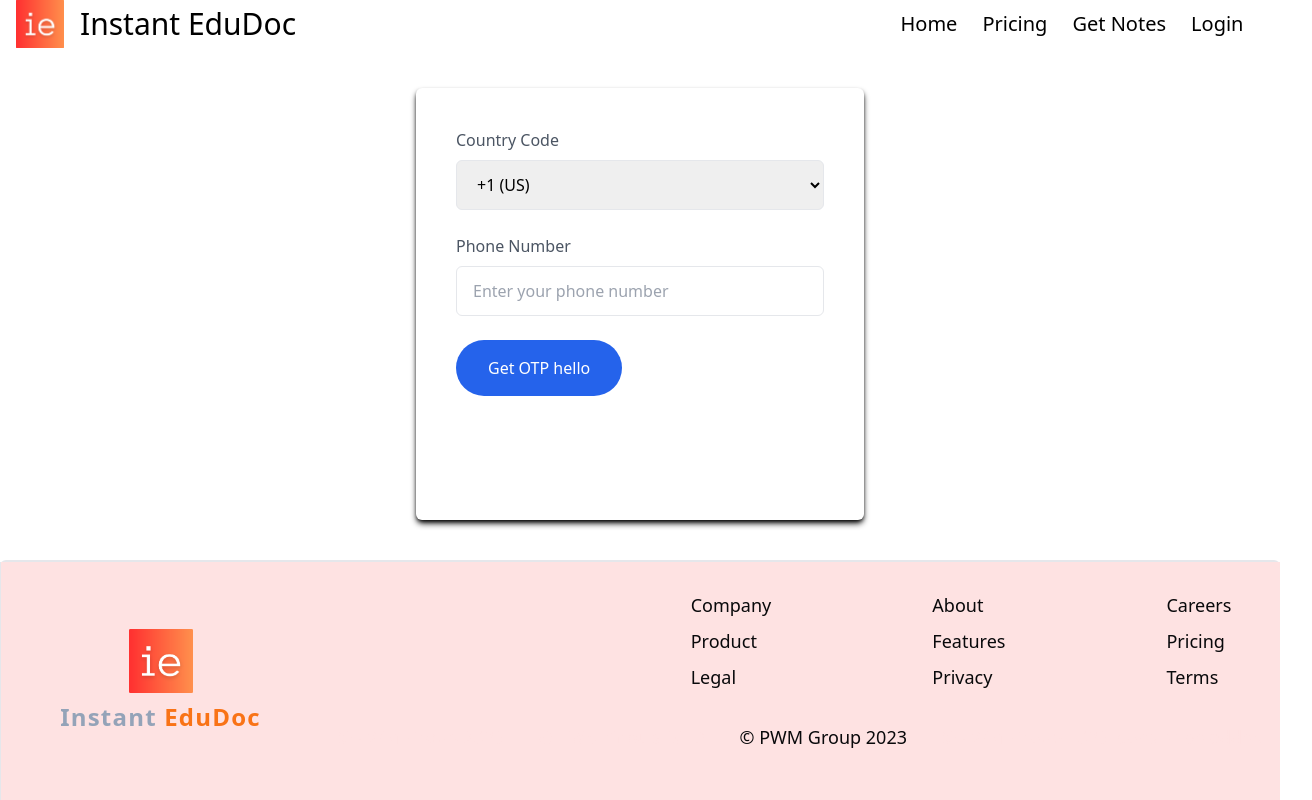
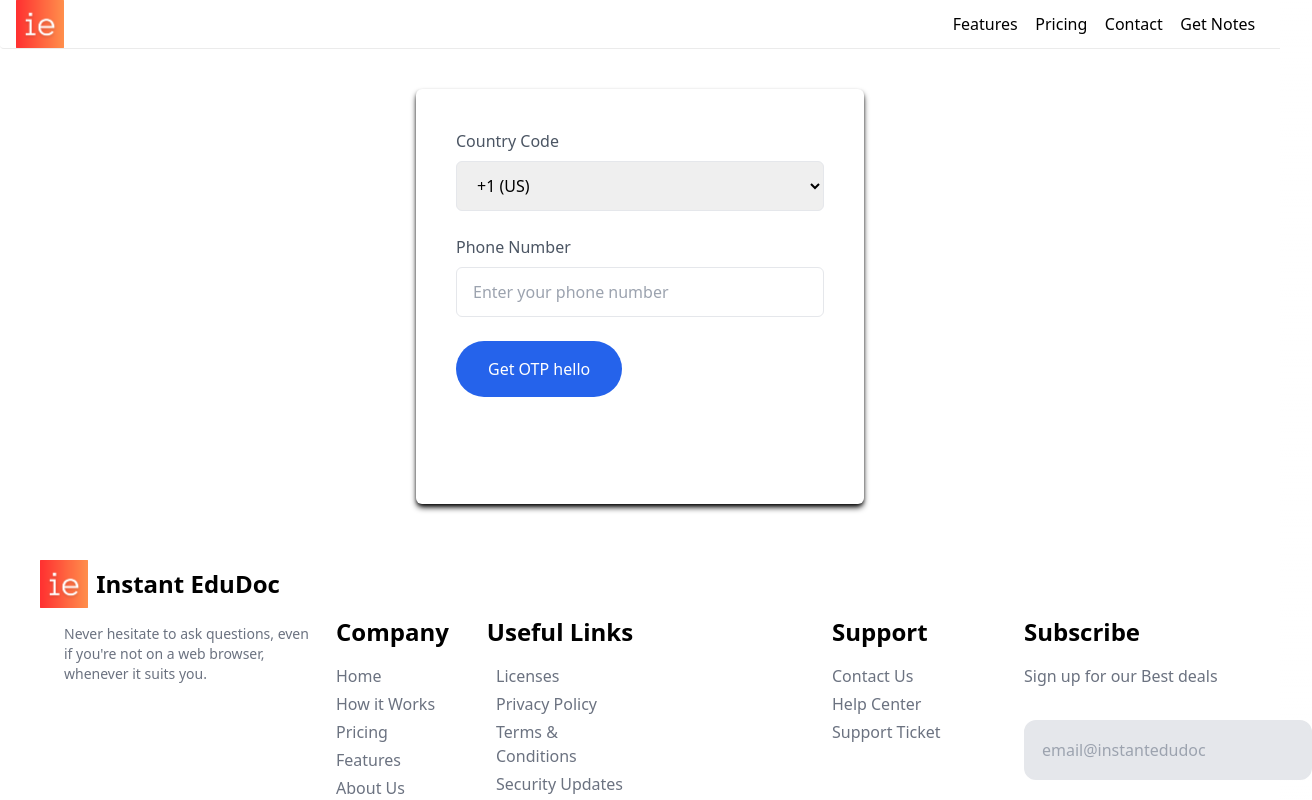
Before and after one commit to MayankGupta2023/ie-pwm, a Next.js app: page /login in a window 1280 px wide. Shown: the whole page, 1312 px wide, since content can reach past the window. Built offline with nearby package versions, Linux system fonts and the light colour scheme; no server answers.

Commit message:
major layout changes

```diff
--- a/src/components/footer.js
+++ b/src/components/footer.js
@@ -5,76 +5,95 @@ import logo from '../assets/logo.png'
 
 
 const Footer = () => {
-  return (
+    return (
 
 
-    <footer className="bg-slate-100  text-white  mt-10 w-full h-60 flex rounded-t-md border-t-2">
-       <div className="w-1/4 h-full bg-red-100 border-l flex flex-col items-center justify-center">
-       {/* Logo */}
-       <img src={logo.src} alt="Logo" className="w-16 h-16 mb-2" />
+        <footer className='flex w-full h-full '>
 
-       {/* Company Name */}
-       <p className="text-slate-400 font-bold text-2xl  tracking-wider">
-       Instant <span className="text-orange-500">EduDoc</span>
-   </p>
-   </div>
+            <div className='h-full w-1/4'>
+                <div className='h-4/5 flex flex-col gap-4 justify-center items-center '>
 
-       {/* Rest of the content (75% width) */}
-     <div className="w-3/4 h-full bg-red-100 flex justify-center gap-8 flex-col" >
+                    <div className='flex gap-2 items-center'>
+                        <img src={logo.src} alt='logo' className='h-12' /><span className='font-bold text-2xl'>Instant EduDoc</span>
+                    </div>
+                    <p className='text-gray-500 pl-16 text-sm '>Never hesitate to ask questions, even if you're not on a web browser, whenever it suits you.</p>
 
 
-   <div className='flex justify-around items-center'>
+                </div>
+            </div>
 
-   <div className="flex flex-col mr-16" >
-           <a href="#" className="mb-2 text-zinc-950 text-lg"></a>
-           <a href="#" className="mb-2 text-zinc-950 text-lg"></a>
-           <a href="#" className=" text-zinc-950 text-lg"></a>
-       </div>
+            <div className='h-full w-1/4 flex'>
 
-       <div className="flex flex-col mr-16" >
-           <a href="#" className="mb-2 text-zinc-950 text-lg"></a>
-           <a href="#" className="mb-2 text-zinc-950 text-lg"></a>
-           <a href="#" className=" text-zinc-950 text-lg"></a>
-       </div>
+                <div className='h-full w-1/2  flex items-center flex-col pt-28  gap-4 '>
 
-       {/* Row One */}
-       <div className="flex flex-col mr-16" >
-           <a href="#" className="mb-2 text-zinc-950 text-lg">Company</a>
-           <a href="#" className="mb-2 text-zinc-950 text-lg">Product</a>
-           <a href="#" className=" text-zinc-950 text-lg">Legal</a>
-       </div>
+                    <div className='text-2xl font-semibold w-32'>Company</div>
 
-       {/* Row Two */}
-       <div className="flex flex-col mr-16">
-           <a href="#" className="mb-2  text-zinc-950 text-lg">About</a>
-           <a href="#" className="mb-2  text-zinc-950 text-lg">Features</a>
-           <a href="#" className=" text-zinc-950 text-lg">Privacy</a>
-       </div>
-
-       {/* Row Three */}
-       <div className="flex flex-col">
-           <a href="#" className="mb-2 text-zinc-950 text-lg">Careers</a>
-           <a href="#" className="mb-2  text-zinc-950 text-lg">Pricing</a>
-           <a href="#" className=" text-zinc-950 text-lg">Terms</a>
-       </div>
-   </div>
-
-   <div className=' h-12 w-full flex justify-around'>
-   <p className='text-red-100 text-lg ' > © PWM Group 2023</p>
-    <p className='text-red-100 text-lg ' > © PWM Group 2023</p>
-    <p className=' text-zinc-950 text-lg ' > © PWM Group 2023</p>
-    <p className='text-red-100 text-lg ' > © PWM Group 2023 icons to be added</p>
-
-   </div>
+                    <div className='text-gray-500 flex flex-col gap-1 w-32'>
+                        <div>Home</div>
+                        <div>How it Works</div>
+                        <div>Pricing</div>
+                        <div>Features</div>
+                        <div>About Us</div>
 
 
-   </div>
+                    </div>
+
+                </div>
+
+                <div className='h-full w-1/2  flex flex-col pt-28 items-center gap-4 '>
+
+                    <div className='text-2xl font-semibold w-42'>Useful Links</div>
+
+                    <div className='text-gray-500 flex flex-col gap-1 w-32'>
+                        <div>Licenses</div>
+                        <div>Privacy Policy</div>
+                        <div>Terms & Conditions</div>
+                        <div>Security Updates</div>
 
 
 
-       </footer>
+                    </div>
 
-  );
+                </div>
+
+            </div>
+
+            <div className='h-full w-1/4 flex items-end flex-col pt-28  gap-4 '>
+
+                <div className='text-2xl font-semibold  w-32'>Support</div>
+
+                <div className='text-gray-500 flex flex-col gap-1  w-32'>
+                    <div>Contact Us</div>
+                    <div>Help Center</div>
+                    <div>Support Ticket</div>
+
+
+
+
+                </div>
+
+
+            </div>
+
+            <div className='h-full w-1/4 flex flex-col pt-28  gap-4 '>
+
+                <div className='text-2xl font-semibold pl-16  w-32'>Subscribe</div>
+
+                <div className='text-gray-500 flex flex-col pl-16 gap-8'>
+                    <p>Sign up for our Best deals</p>
+
+                    <input className='p-4 bg-gray-200 border-2 w-72 rounded-xl' type='email' placeholder='email@instantedudoc' />
+
+
+
+
+                </div>
+
+
+            </div>
+
+        </footer>
+    );
 };
 
 export default Footer;
--- a/src/components/navbar.js
+++ b/src/components/navbar.js
@@ -27,24 +27,24 @@ const Navbar = () => {
   };
 
   return (
-    <div className={`h-full flex justify-between px-4 items-center text-xl rounded-l`}>
+    <div className={`h-full flex justify-between px-4 items-center text-xl rounded-l   ${styles.b1}`}>
       <div className='flex text-black gap-4 items-center text-3xl'>
-      <img src={logo.src} alt='logo' className={`h-12 ${styles.logo}`} />
-        Instant EduDoc
+        <img src={logo.src} alt='logo' className={`h-12 ${styles.logo}`} />
+
       </div>
 
-      <div className='flex justify-around min-w-96 p-2 '>
-        <Link href="/">Home</Link>
+      <div className='text-base flex justify-around min-w-80 '>
+        <Link href="/">Features</Link>
         <Link href="/pricing">Pricing</Link>
+        <Link href="/pricing">Contact</Link>
+
         <Link href="/Working">Get Notes</Link>
 
-        {isLoggedIn ? (
-          // If the user is logged in, show "Logout" option
+        {/* {isLoggedIn ? (
           <button onClick={handleLogout}>Logout</button>
         ) : (
-          // If the user is not logged in, show "Login" option
           <Link href="/login">Login</Link>
-        )}
+        )} */}
       </div>
     </div>
   );
--- a/src/pages/index.js
+++ b/src/pages/index.js
@@ -1,11 +1,30 @@
-import React from "react";
+import React, { useState } from "react";
 import Navbar from "../components/navbar";
 import notes from "../assets/notes.png"
 import Link from "next/link";
 import styles from "../styles/landing.module.css"
 import Footer from "../components/footer";
 
+
 export default function Home() {
+
+  const [drop1, setDrop1] = useState(false);
+  const [drop2, setDrop2] = useState(false);
+  const [drop3, setDrop3] = useState(false);
+
+  const handleDrop1 = () => {
+    setDrop1(!drop1);
+  }
+
+  const handleDrop2 = () => {
+    setDrop2(!drop2);
+  }
+
+  const handleDrop3 = () => {
+    setDrop3(!drop3);
+  }
+
+
 
   const SquarePattern = () => {
     return (
@@ -21,11 +40,11 @@ export default function Home() {
   return (
     <div className={`h-auto flex flex-col ${styles.landing}`}>
 
-      <div className={`h-64 ${styles.navbar}`}>
+      <div className={`h-64 fixed top-0 left-0 z-50 bg-white w-full ${styles.navbar}`}>
         <Navbar />
       </div>
 
-      <div className={`${styles.page}`}>
+      {/* <div className={`${styles.page}`}>
 
 
         <div className="">
@@ -51,49 +70,151 @@ export default function Home() {
 
 
 
+      </div> */}
+
+      <div className={`h-screen pt-20 ${styles.orange_grad}`}>
+
+        <div className="h-2/5 flex w-full justify-center items-end font-extrabold text-5xl text-center px-24">
+
+          <p className={styles.head}>
+            Explore AI-driven <span style={{ color: '#bf5252' }}>enhancement</span> through our Note Builder Kickstart
+
+          </p>
+        </div>
+
+        <div className="h-3/5 w-full flex justify-center items-center flex-col">
+          <p className="text-2xl w-1/2 text-center" style={{ color: "#888888" }}>Block build with a modular web design concept will easily kickstart your project, and build website & marketing site faster.</p>
+          <div>
+            <button className="text-white bg-black py-2 font-semibold px-4 shadow-2xl rounded-lg">Get Started</button>
+            <button className=" ml-4 bg-slate-100  px-4 py-2 rounded-lg mt-10 font-semibold text-black">Learn More</button>
+          </div>
+        </div>
+
       </div>
 
-      <div className={`${styles.grey} pb-12`}>
 
-        <div className="text-center text-5xl font-semibold py-8">
-          Key Features
-        </div>
 
-        <div className="flex flex-wrap justify-around gap-8">
 
-          <div className="h-64 w-96 border-2 border-black rounded-3xl flex justify-center items-center text-center">
 
-            loremm ippsum idor sit A paragraph is a series of sentences that are organized and coherent, and are all related to a single topic. Almost every piece of writing you do that is longer than a few sentences should be organized into paragraphs.
+
+      <div className="h-screen w-full flex px-12 py-16 ">
+
+        <div className="w-1/2 flex flex-col justify-center items-center gap-8">
+          <div className="py-4 w-96 font-bold text-5xl">Get your notes via WhatsApp</div>
+          <div className="w-3/5 text-xl text-stone-500">
+            Never hesitate to ask questions, even if you're not on a web browser, whenever it suits you.
+            <button className="text-white bg-black py-2 font-semibold px-4 shadow-2xl rounded-lg">Get Started</button>
+            <button className=" ml-4 bg-slate-100  px-4 py-2 rounded-lg mt-10 font-semibold text-black">Learn More</button>
 
           </div>
 
-          <div className="h-64 w-96 border-2 border-black rounded-3xl flex justify-center items-center text-center">
 
-            loremm ippsum idor sit A paragraph is a series of sentences that are organized and coherent, and are all related to a single topic. Almost every piece of writing you do that is longer than a few sentences should be organized into paragraphs.
+
+        </div>
+
+        <div className="w-1/2  h-screen ">
+          <img className="h-full w-full" src="https://framerusercontent.com/images/dAJW9yDkvqMtYUWnpXJiJ2wKsA.jpg?scale-down-to=1024" />
+        </div>
+
+      </div>
+
+
+
+      <div className=" h-fit pt-16" >
+
+        <div className="font-bold text-5xl p-4">Latest Updates</div>
+
+        <div className={`flex h-5/6  py-12 px-32 flex-wrap justify-around items-center  ${styles.b1}`}>
+
+          <div style={{ height: '430px' }} className="  mt-6 w-80 shadow-xl overflow-hidden border-2 rounded-2xl ">
+            <div className="h-1/2 w-full">
+              <img className="h-full w-full" />
+            </div>
+            <div className="flex flex-col justify-around align-start px-12 h-1/2  ">
+
+              <div className="text-2xl font-semibold">Blogs</div>
+              <div className="text-stone-500">Learn about hosting build scale and reliability.</div>
+              <button className="w-fit px-4 py-2 bg-black text-white rounded-lg">Read More</button>
+
+            </div>
+
 
           </div>
 
-          <div className="h-64 w-96 border-2 border-black rounded-3xl flex justify-center items-center text-center">
+          <div style={{ height: '430px' }} className=" w-80 mt-6 shadow-xl overflow-hidden border-2 rounded-2xl ">
+            <div className="h-1/2 w-full">
+              <img className="h-full w-full" />
+            </div>
+            <div className="flex flex-col justify-around align-start px-12 h-1/2  ">
 
-            loremm ippsum idor sit A paragraph is a series of sentences that are organized and coherent, and are all related to a single topic. Almost every piece of writing you do that is longer than a few sentences should be organized into paragraphs.
+              <div className="text-2xl font-semibold">Blogs</div>
+              <div className="text-stone-500">Learn about hosting build scale and reliability.</div>
+              <button className="w-fit px-4 py-2 bg-black text-white rounded-lg">Read More</button>
+
+            </div>
+
 
           </div>
 
-          <div className="h-64 w-96 border-2 border-black rounded-3xl flex justify-center items-center text-center">
+          <div style={{ height: '430px' }} className="  w-80 mt-6 shadow-xl overflow-hidden border-2 rounded-2xl ">
+            <div className="h-1/2 w-full">
+              <img className="h-full w-full" />
+            </div>
+            <div className="flex flex-col justify-around align-start px-12 h-1/2  ">
 
-            loremm ippsum idor sit A paragraph is a series of sentences that are organized and coherent, and are all related to a single topic. Almost every piece of writing you do that is longer than a few sentences should be organized into paragraphs.
+              <div className="text-2xl font-semibold">Blogs</div>
+              <div className="text-stone-500">Learn about hosting build scale and reliability.</div>
+              <button className="w-fit px-4 py-2 bg-black text-white rounded-lg">Read More</button>
+
+            </div>
+
 
           </div>
 
-          <div className="h-64 w-96 border-2 border-black rounded-3xl flex justify-center items-center text-center">
+        </div>
 
-            loremm ippsum idor sit A paragraph is a series of sentences that are organized and coherent, and are all related to a single topic. Almost every piece of writing you do that is longer than a few sentences should be organized into paragraphs.
 
+      </div>
+
+      <div className="h-screen w-full flex flex-col gap-32 pt-30 items-center justify-center">
+
+        <div className="font-bold text-5xl text-zinc-800">Frequently Asked Questions</div>
+
+        <div className="max-h-1/2 w-3/5 bg-stone-100 rounded-2xl ">
+          <div className="h-fit p-4 text-lg font-semibold flex justify-center flex-col ">
+            <div className="h-fit" onClick={() => { handleDrop1() }}>+ What is Framer?</div>
+            {drop1 ? <div className="h-16 px-4 text-lg font-semibold flex items-center">
+              Framer is web builder for creative pros. Be sure to check out framer.com to learn more.
+            </div> : null}
+          </div>
+          <div className="h-fit  p-4 text-lg font-semibold flex justify-center flex-col">
+            <div className="h-fit" onClick={() => { handleDrop2() }}>+ Is it easy to learn?</div>
+            {drop2 ? <div className="h-16 px-4 text-lg font-semibold flex items-center">
+              Framer is fastest tool to build sites with, because you can ship your design immidiatly,insted of rebuilding it in code or second tool.
+            </div> : null}
+          </div>
+          <div className="h-fit  p-4 text-lg font-semibold flex justify-center flex-col">
+            <div className="h-fit" onClick={() => { handleDrop3() }}>+ Do i need to code?</div>
+            {drop3 ? <div className="h-16 px-4 text-lg font-semibold flex items-center">
+              Framer is web builder for creative pros. Be sure to check out framer.com to learn more.
+            </div> : null}
           </div>
 
-          <div className="h-64 w-96 border-2 border-black rounded-3xl flex justify-center items-center text-center">
+        </div>
 
-            loremm ippsum idor sit A paragraph is a series of sentences that are organized and coherent, and are all related to a single topic. Almost every piece of writing you do that is longer than a few sentences should be organized into paragraphs.
+
+
+      </div>
+
+      <div className={` h-64 ${styles.orange_grad}`}>
+
+        <div className="h-full flex flex-col items-center justify-center gap-8">
+
+          <div className="text-white text-6xl font-bold">Sign up today.</div>
+
+          <div className="flex gap-6">
+            <button className="text-black bg-slate-100 font-semibold py-2 px-4 shadow-2xl rounded-lg">Learn more</button>
+            <button className="text-white bg-black py-2 font-semibold px-4 shadow-2xl rounded-lg">Get Stared</button>
 
           </div>
 
@@ -103,62 +224,7 @@ export default function Home() {
 
       </div>
 
-      <div className='bg-white pb-12'>
-
-        <div className="text-center text-5xl font-semibold pb-8  pt-12">
-          <span className={``}>Personalised Learning</span>
-        </div>
-
-        <div className="flex flex-wrap justify-around gap-8">
-
-          <div className="h-64 w-96 border-2 border-black rounded-3xl flex justify-center items-center text-center">
-
-            loremm ippsum idor sit A paragraph is a series of sentences that are organized and coherent, and are all related to a single topic. Almost every piece of writing you do that is longer than a few sentences should be organized into paragraphs.
-
-          </div>
-
-          <div className="h-64 w-96 border-2 border-black rounded-3xl flex justify-center items-center text-center">
-
-            loremm ippsum idor sit A paragraph is a series of sentences that are organized and coherent, and are all related to a single topic. Almost every piece of writing you do that is longer than a few sentences should be organized into paragraphs.
-
-          </div>
-
-          <div className="h-64 w-96 border-2 border-black rounded-3xl flex justify-center items-center text-center">
-
-            loremm ippsum idor sit A paragraph is a series of sentences that are organized and coherent, and are all related to a single topic. Almost every piece of writing you do that is longer than a few sentences should be organized into paragraphs.
-
-          </div>
-
-        </div>
-
-      </div>
-
-      <div className={`${styles.grey} h-64 flex justify-center items-center px-12`}>
-        Lorem ipsum dolor sit amet, consectetur adipiscing elit. Donec euismod, nisl eget fermentum ultricies, nunc nisl ultricies nunc, eget aliquam nisl nisl quis nunc. Donec euismod, nisl eget fermentum ultricies, nunc nisl ultricies nunc, eget aliquam nisl nisl quis nunc. Donec euismod, nisl eget fermentum ultricies, nunc nisl ultricies nunc, eget aliquam nisl nisl quis nunc. Donec euismod, nisl eget fermentum ultricies, nunc nisl ultricies nunc, eget aliquam nisl nisl quis nunc. Donec euismod, nisl eget fermentum ultricies, nunc nisl ultricies nunc, eget aliquam nisl nisl quis nunc. Donec euismod, nisl eget fermentum ultricies, nunc nisl ultricies nunc, eget aliquam nisl nisl quis nunc.
-      </div>
-
-      <div className="h-96 w-4/5 m-auto flex px-12 py-16 bg-orange-100 my-4">
-
-        <div className="w-1/2">
-          <div className="py-4 font-semibold text-3xl">Get Notes On Whatsapp!!</div>
-          <div>Lorem ipsum idor sit agrah vagarah ho Lorem ipsum idor
-            sit agrah vagarah horem ipsum idor sit agrah vagarah ho Loregarah ho Lorem
-            ipsum idor sit agrah vagarah ho Lorem ipsum idor sit agrah vagarah ho
-          </div>
-
-          <button className="border-2 border-black px-4 py-2 rounded mt-10">Get On</button>
-
-
-        </div>
-
-        <div className="w-1/2 ">Get Notes On Whatsapp!!</div>
-
-
-
-
-      </div>
-
-      <div>
+      <div className="h-96">
         <Footer />
       </div>
 
--- a/src/styles/landing.module.css
+++ b/src/styles/landing.module.css
@@ -3,11 +3,6 @@
 
 }
 
-.landing{
-   /* background: radial-gradient(circle, #747578,#2d3037 ); */
-
-
-}
 
 .page{
     height: auto;
@@ -48,10 +43,6 @@
     /* border: 1px solid rgba(255, 145, 48, 0.799); */
 }
 
-.head {
-    /* box-shadow: rgba(0, 0, 0, 0.1) 0px 1px 0px, rgba(17, 17, 26, 0.1) 0px 8px 24px, rgba(17, 17, 26, 0.1) 0px 16px 48px; */
-    background-color: white;
-}
 
 .kickstart{
     color: #ff4917;
@@ -71,3 +62,16 @@
 .grey{
     background-color: #f8f9fa;
 }
+
+
+.orange_grad{
+    background: linear-gradient(180deg, #ffffff 0%, rgba(254, 210, 194, 1) 45.94594594594595%, rgb(253, 141, 75) 100%);
+}
+
+.b1{
+    border-bottom: 1px solid #ebebeb;
+}
+
+.head{
+    color: #333333;
+}
```
